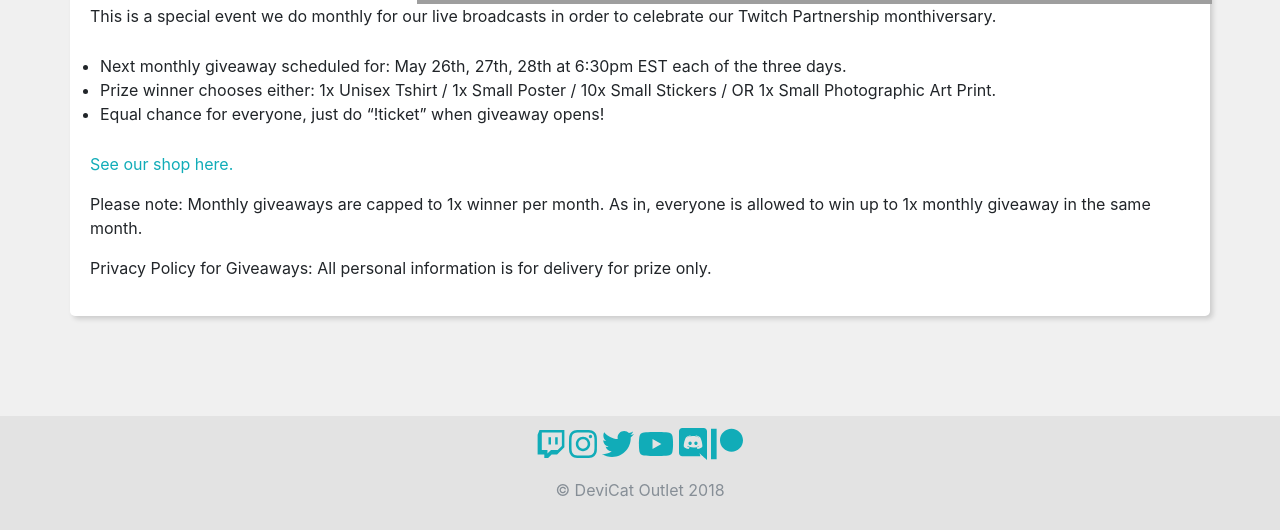
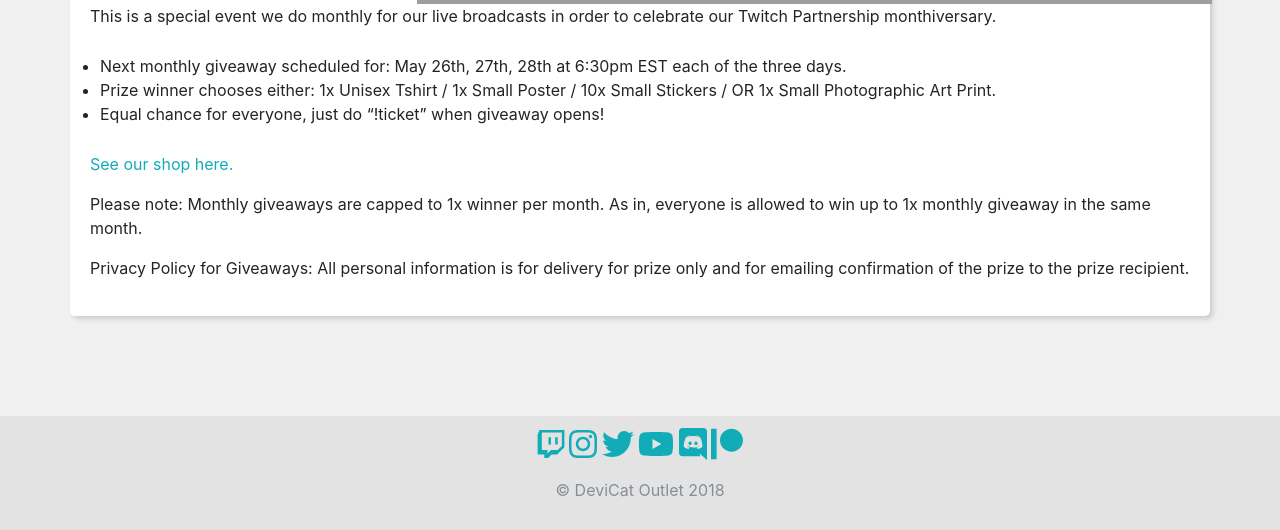
Before and after one commit to DeviCatOutlet/devicatoutlet.github.io, a Jekyll site: the page built from channelinfo.md, in a window 1280 px wide and 900 px high, scrolled down 2704 px, cut to the strip 370-900 px from the top of the window. Built offline with Jekyll 4.4.1, drawn with Linux system fonts in a browser that asks for light colours; nearby versions of some CDN libraries; our own code applies the rules of GitHub Pages for plain Markdown files.

Commit message:
Update channel info
Reword privacy policy.

```diff
--- a/channelinfo.md
+++ b/channelinfo.md
@@ -72,4 +72,4 @@ Please note: Monthly giveaways are capped to 1x winner per month. As in, everyon
 is allowed to win up to 1x monthly giveaway in the same month.
 
 Privacy Policy for Giveaways:
-All personal information is for delivery for prize only.
+All personal information is for delivery for prize only and for emailing confirmation of the prize to the prize recipient.
```
